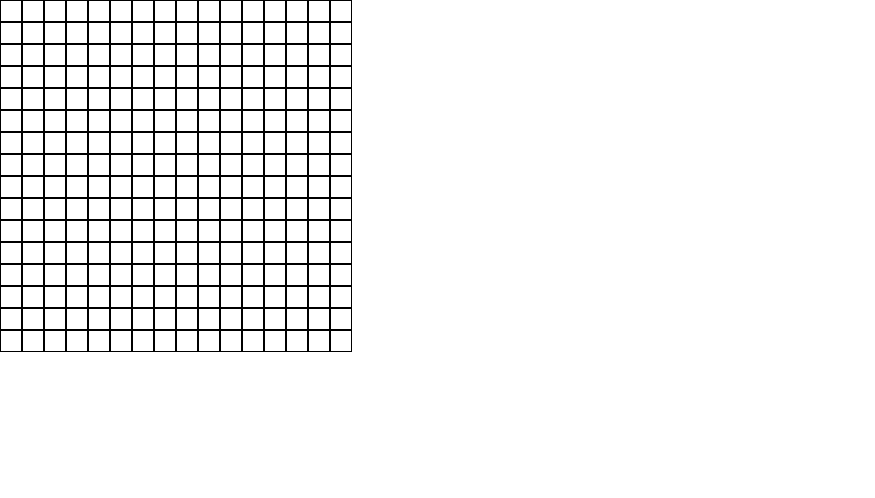
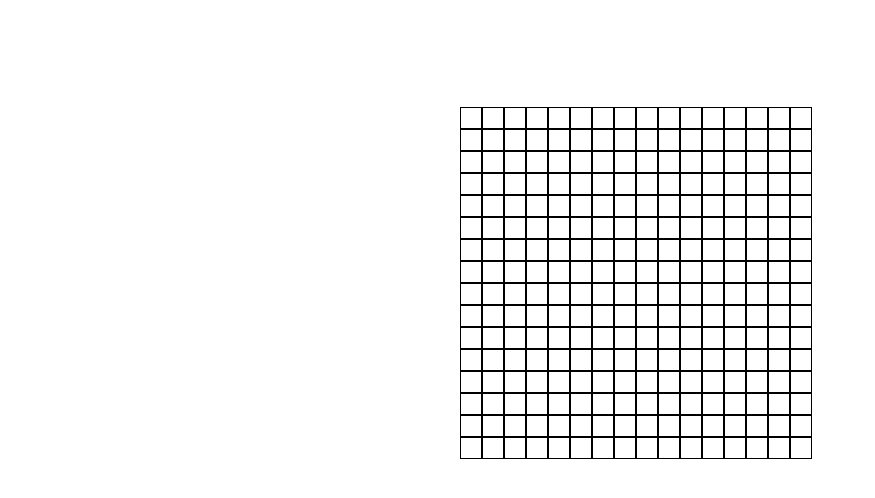
Before and after one commit to waxingrose/Etch-a-Sketch, a plain HTML site: page index.html in a window 1280 px wide. Shown: the whole page, without its empty margins (0-875 px from the left). Drawn offline with Linux system fonts and the light colour scheme.

Commit message:
center aligned the container horizonally and vertically

```diff
--- a/index.html
+++ b/index.html
@@ -6,7 +6,10 @@
         <title>Etch-a-Sketch</title>
         <style>
             body {
-                margin: 0 auto;
+                display: flex;
+                justify-content: center;
+                align-items: center;
+                height: 550px;
             }
             .container {
                 display: flex;
@@ -28,7 +31,7 @@
                 container.appendChild(div);
             }
 
-            let div = document.querySelectorAll('div');
+            const div = document.querySelectorAll('div');
             div.forEach((div) => {
                 if (div != container) {
                     div.style.border = '1px solid black';
```
